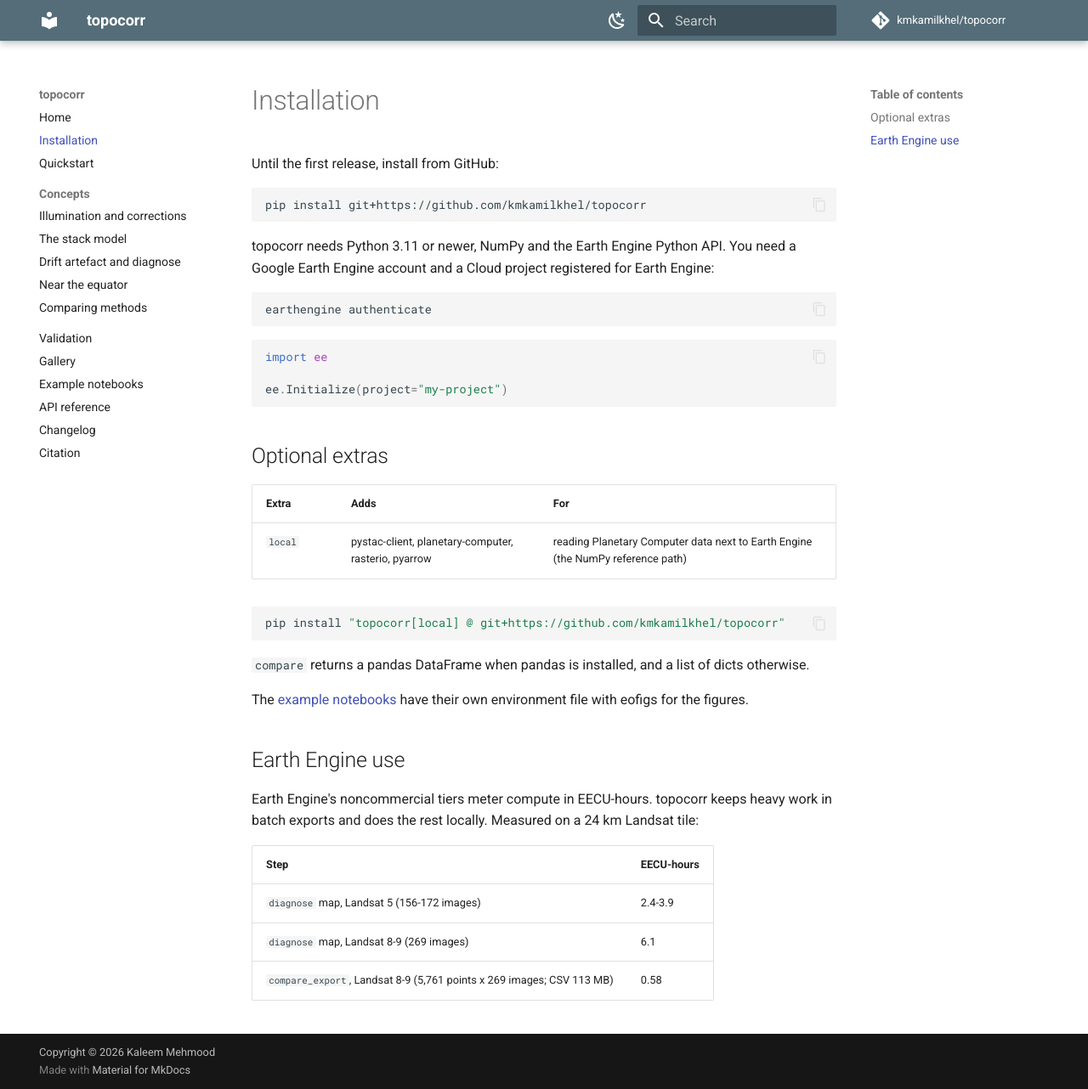
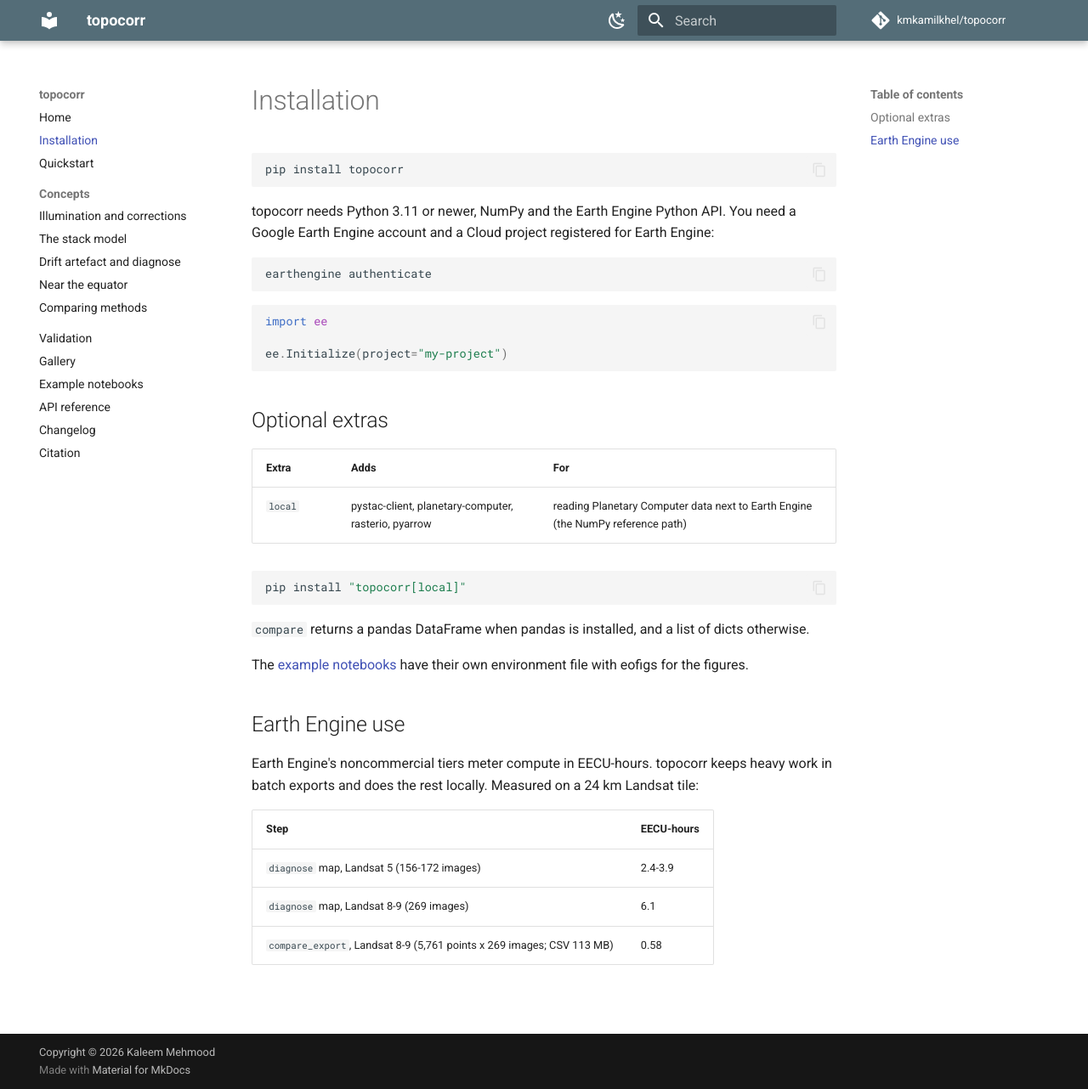
Before and after one commit to kmkamilkhel/topocorr, an MkDocs documentation site: the page built from docs/installation.md, in a window 1280 px wide and 1282 px high. Shown: the whole window at 85% size. Built offline with MkDocs 1.6.1 and Material for MkDocs 9.7.7, drawn with Linux system fonts in a browser that asks for light colours; comment, search, counter and statistics services are not loaded.

Commit message:
Release 0.1.0

````diff
--- a/docs/installation.md
+++ b/docs/installation.md
@@ -1,9 +1,7 @@
 # Installation
 
-Until the first release, install from GitHub:
-
 ```bash
-pip install git+https://github.com/kmkamilkhel/topocorr
+pip install topocorr
 ```
 
 topocorr needs Python 3.11 or newer, NumPy and the Earth Engine Python API. You need a Google Earth
@@ -26,7 +24,7 @@ ee.Initialize(project="my-project")
 | `local` | pystac-client, planetary-computer, rasterio, pyarrow | reading Planetary Computer data next to Earth Engine (the NumPy reference path) |
 
 ```bash
-pip install "topocorr[local] @ git+https://github.com/kmkamilkhel/topocorr"
+pip install "topocorr[local]"
 ```
 
 `compare` returns a pandas DataFrame when pandas is installed, and a list of dicts otherwise.
--- a/src/topocorr/__init__.py
+++ b/src/topocorr/__init__.py
@@ -20,7 +20,7 @@ from .model import fit
 from .sensors import collection
 from .stack import StackModel, load_model
 
-__version__ = "0.1.0.dev0"
+__version__ = "0.1.0"
 
 __all__ = [
     "StackModel",
````
Also changed, not shown: CHANGELOG.md (+4 -1 lines), README.md (+5 -7 lines), docs/index.md (+1 -1 lines), 2 other files.
